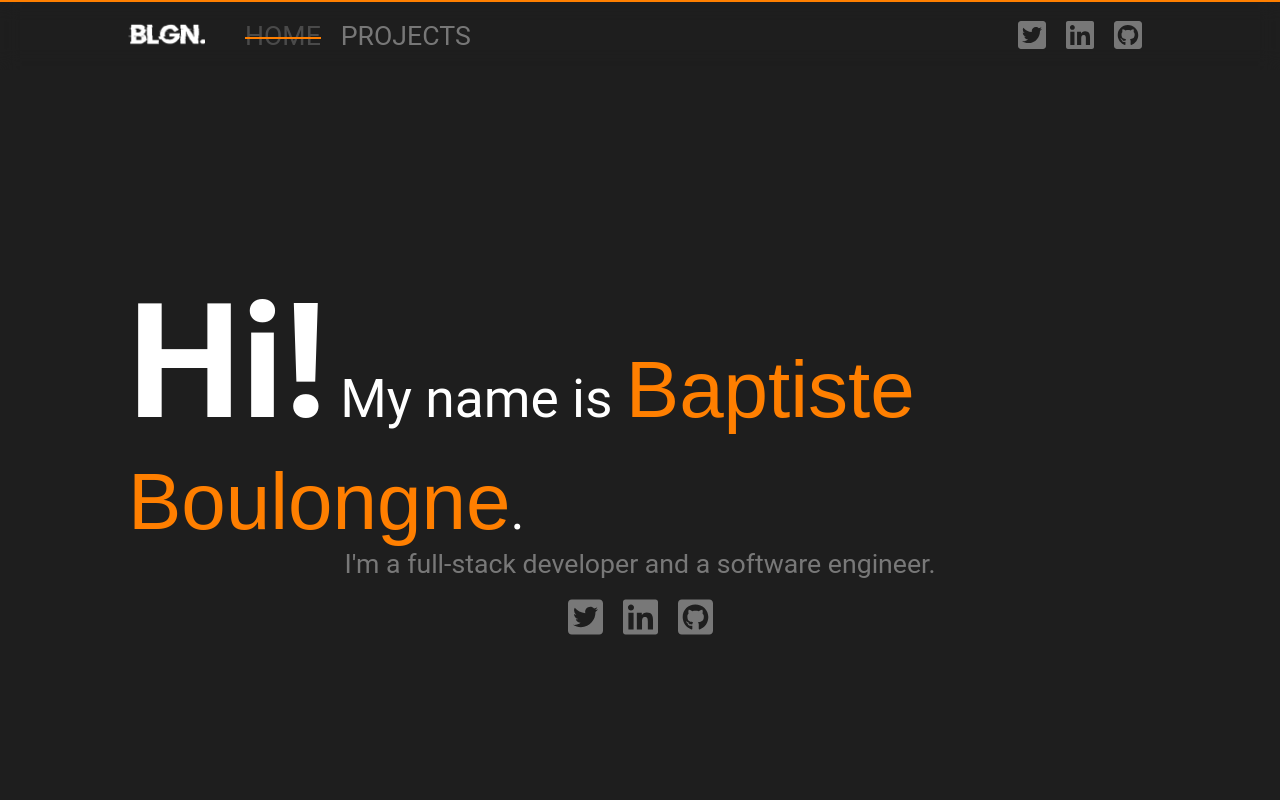
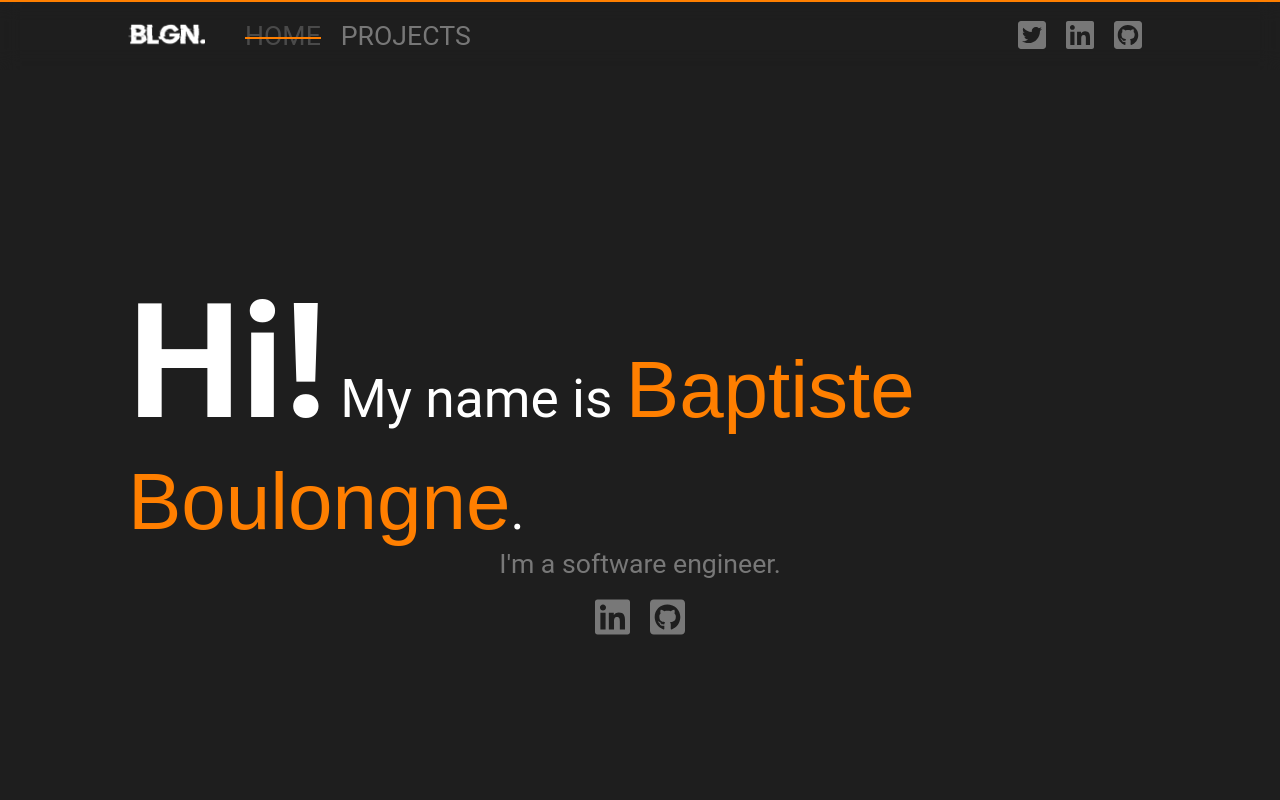
Before and after one commit to Nescabir/blgn-next, a Next.js app: page / in a window 1280 px wide. Shown: the top 800 px of the page. Built offline with nearby package versions, Linux system fonts and the light colour scheme; a web font is replaced by a local one.

Commit message:
changed subtitle

```diff
--- a/components/Intro.tsx
+++ b/components/Intro.tsx
@@ -21,10 +21,10 @@ function Intro() {
         </div>
       </div>
       <div className={styles.subheading}>
-        I&apos;m a full-stack developer and a software engineer.
+        I&apos;m a software engineer.
       </div>
       <div className={styles.socials}>
-        <div className={styles.social_item}>
+        {/* <div className={styles.social_item}>
           <a
             href="https://twitter.com/BLGNDev"
             target="_blank"
@@ -32,7 +32,7 @@ function Intro() {
           >
             <FontAwesomeIcon icon={faTwitterSquare} />
           </a>
-        </div>
+        </div> */}
         <div className={styles.social_item}>
           <a
             href="https://www.linkedin.com/in/boulongne-baptiste/"
```
